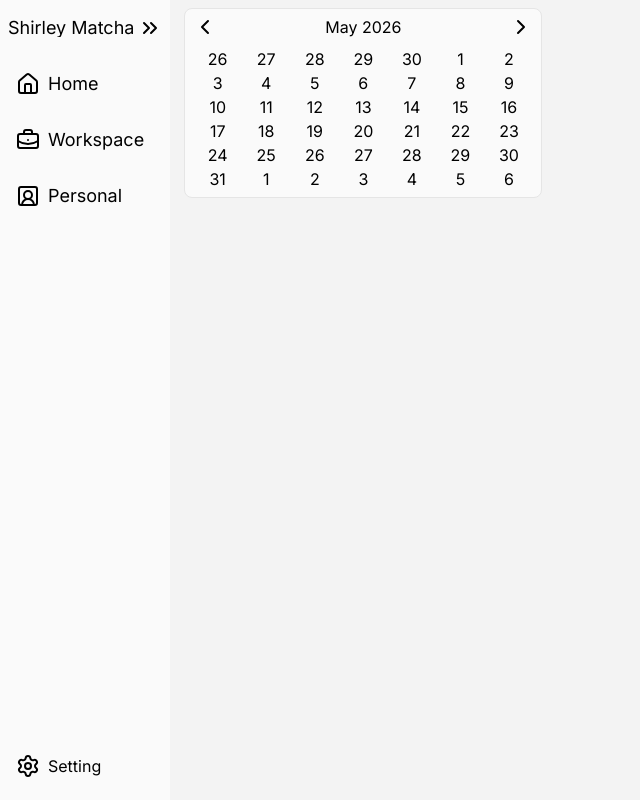
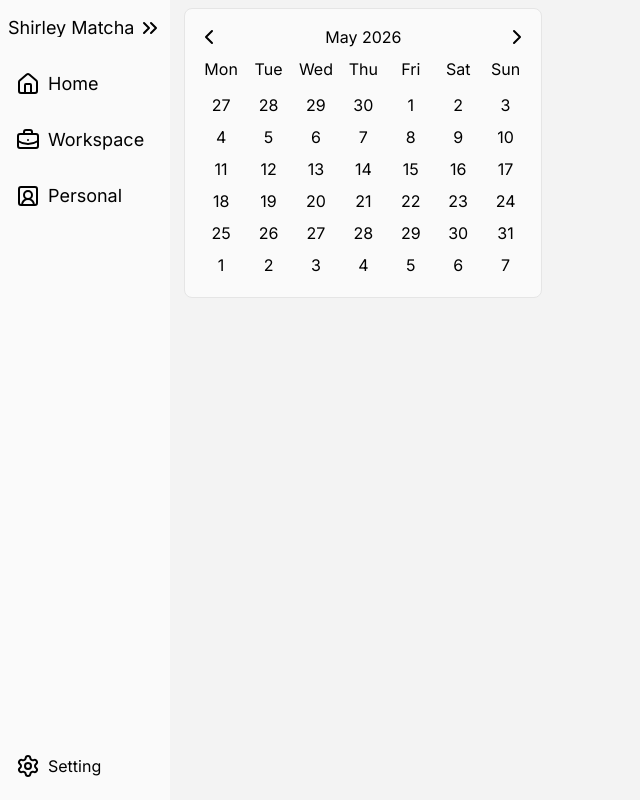
Before and after one commit to thii29/shirley-matcha, an Angular app: page /home in a window 1280 px wide. Shown: the whole page, without its empty margins (0-640 px from the left). Built offline with nearby package versions, Linux system fonts and the light colour scheme.

Commit message:
🌻260526: finish basic setting calendar

```diff
--- a/src/app/components/calendar/calendar.html
+++ b/src/app/components/calendar/calendar.html
@@ -1,16 +1,33 @@
 <div
-  class="w-full px-2 py-1.5 border border-neutral-200 rounded-lg bg-neutral-50 flex flex-col gap-2"
+  class="w-full px-3 py-4 border border-neutral-200 rounded-lg bg-neutral-50 flex flex-col gap-1"
 >
-  <!-- Calender Title & Control Button -->
+  <!-- Calendar Title & Control Button -->
   <div class="flex justify-center">
-    <button class="cursor-pointer"><app-chevron-left></app-chevron-left></button>
+    <button class="cursor-pointer" (click)="goToPreviousMonth()">
+      <app-chevron-left></app-chevron-left>
+    </button>
     <h4 class="flex-1 flex justify-center">{{ monthLabel() }}</h4>
-    <button class="cursor-pointer"><app-chevron-right></app-chevron-right></button>
+    <button class="cursor-pointer" (click)="goToNextMonth()">
+      <app-chevron-right></app-chevron-right>
+    </button>
+  </div>
+  <!-- Weekdays -->
+  <div class="grid grid-cols-7 place-items-center">
+    @for (day of weekDays; track day) {
+      <div class="flex w-8 h-8 items-center justify-center">
+        {{ day }}
+      </div>
+    }
   </div>
   <!-- Days -->
-  <div class="grid grid-cols-7">
+  <div class="grid grid-cols-7 place-items-center">
     @for (day of calendarDays(); track day.date.toISOString()) {
-      <button type="button">
+      <button
+        type="button"
+        class="flex w-8 h-8 justify-center items-center"
+        [class.text-neutral-400]="!day.isCurrentMonth"
+        [class.text-neutral-700]="day.isCurrentMonth"
+      >
         <span>{{ day.dayNumber }}</span>
       </button>
     }
--- a/src/app/components/calendar/calendar.ts
+++ b/src/app/components/calendar/calendar.ts
@@ -40,7 +40,7 @@ export class Calendar {
     const year = date.getFullYear();
 
     const firstDayOfMonth = new Date(year, month, 1);
-    const startDay = firstDayOfMonth.getDay();
+    const startDay = firstDayOfMonth.getDay() - 1;
 
     const firstDateInCalendar = new Date(year, month, 1 - startDay);
 
@@ -62,4 +62,13 @@ export class Calendar {
 
     return days;
   });
+  goToPreviousMonth() {
+    const date = this.currentDate();
+    this.currentDate.set(new Date(date.getFullYear(), date.getMonth() - 1, 1));
+  }
+
+  goToNextMonth() {
+    const date = this.currentDate();
+    this.currentDate.set(new Date(date.getFullYear(), date.getMonth() + 1, 1));
+  }
 }
```
